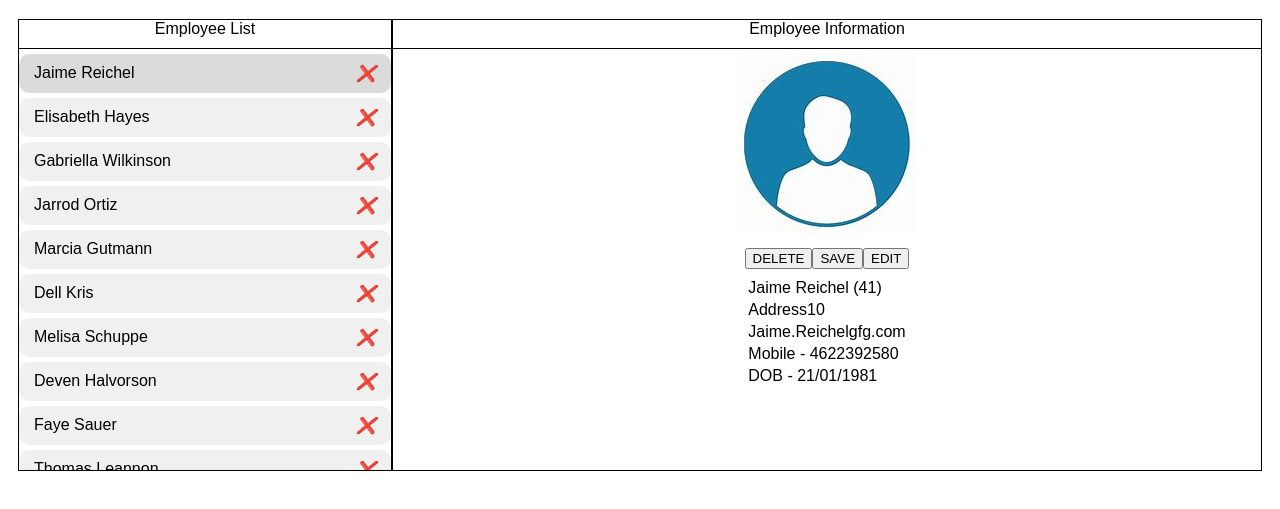
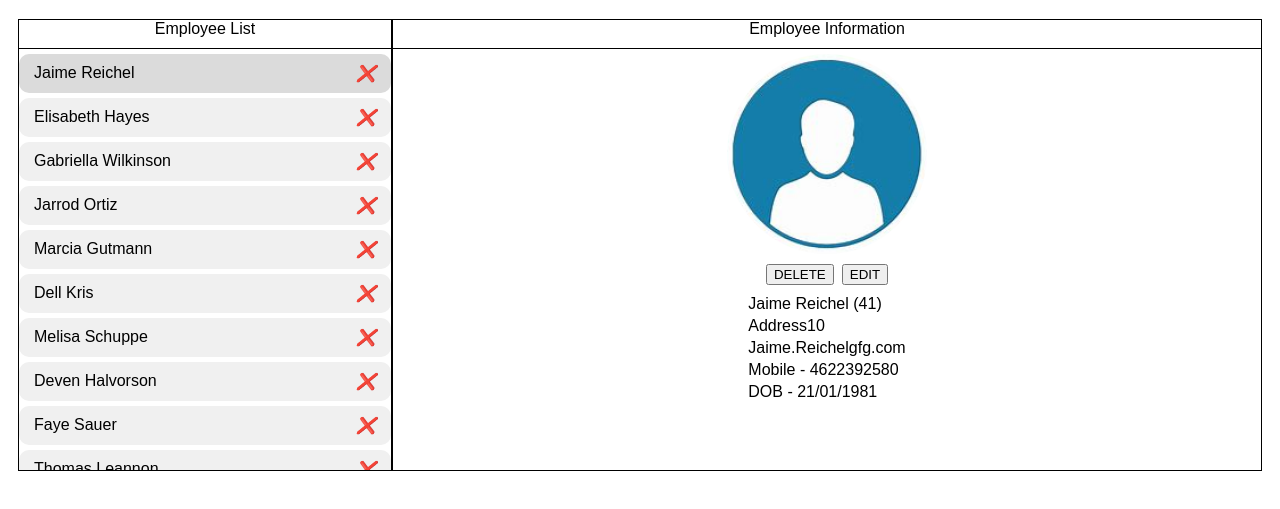
Before and after one commit to sir-clinton/projects, a plain HTML site: page index.html in a window 1280 px wide. Shown: the part 69-578 px from the top of the page. Drawn offline with Linux system fonts and the light colour scheme.

Commit message:
Add files via upload

```diff
--- a/style.css
+++ b/style.css
@@ -67,7 +67,7 @@ body {
     align-items: center;
 }
 .employees_names--item:hover,
-.selected {
+.employees_names--item.selected {
     background-color: var(--btn);
 }
 .employees_single--heading {
@@ -81,12 +81,40 @@ body {
     flex-direction: column;
     align-items: center;
     gap: 10px;
+} .employees_single--info > .imgContainer{
+    position: relative;
+    width: 200px;
+    height: 200px;
+    cursor: pointer;
+    overflow: hidden;
+    border-radius: 50%;
 }
-.employees_single--info > img {
-    width: 250px;
-    height: 250px;
-    object-fit: contain;
-    border-radius: 50%;
+.employees_single--info > .imgContainer > img {
+    object-fit: cover;
+    width: 100%;
+    height: 100%;;
+}
+.employees_single--info > .imgContainer::after{
+    position: absolute;
+    content: '';
+    z-index: 1000;
+    inset: 0;
+    top: 0;
+    opacity: 0;
+    left: 0;
+    background-color: rgba(0, 0, 0, .6);
+    transition: .5s ease;
+}.employees_single--info > .imgContainer:hover::after{
+    opacity: 1;
+}
+.employees_single--info #options{
+    display: flex;
+    gap: 8px;
+}#options button{
+    display: block;
+    cursor: pointer;
+}#options #save {
+    display: none;
 }
 .addEmployee {
     display: none;
```
